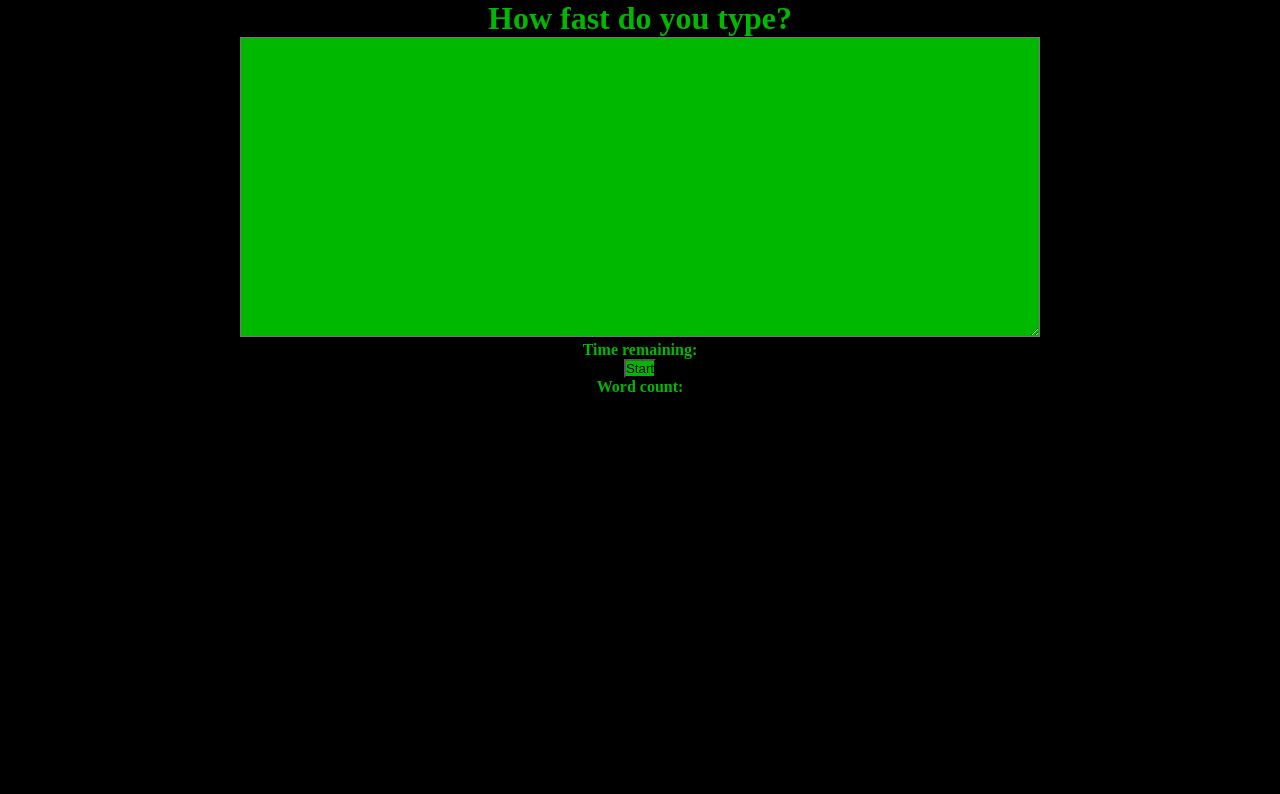
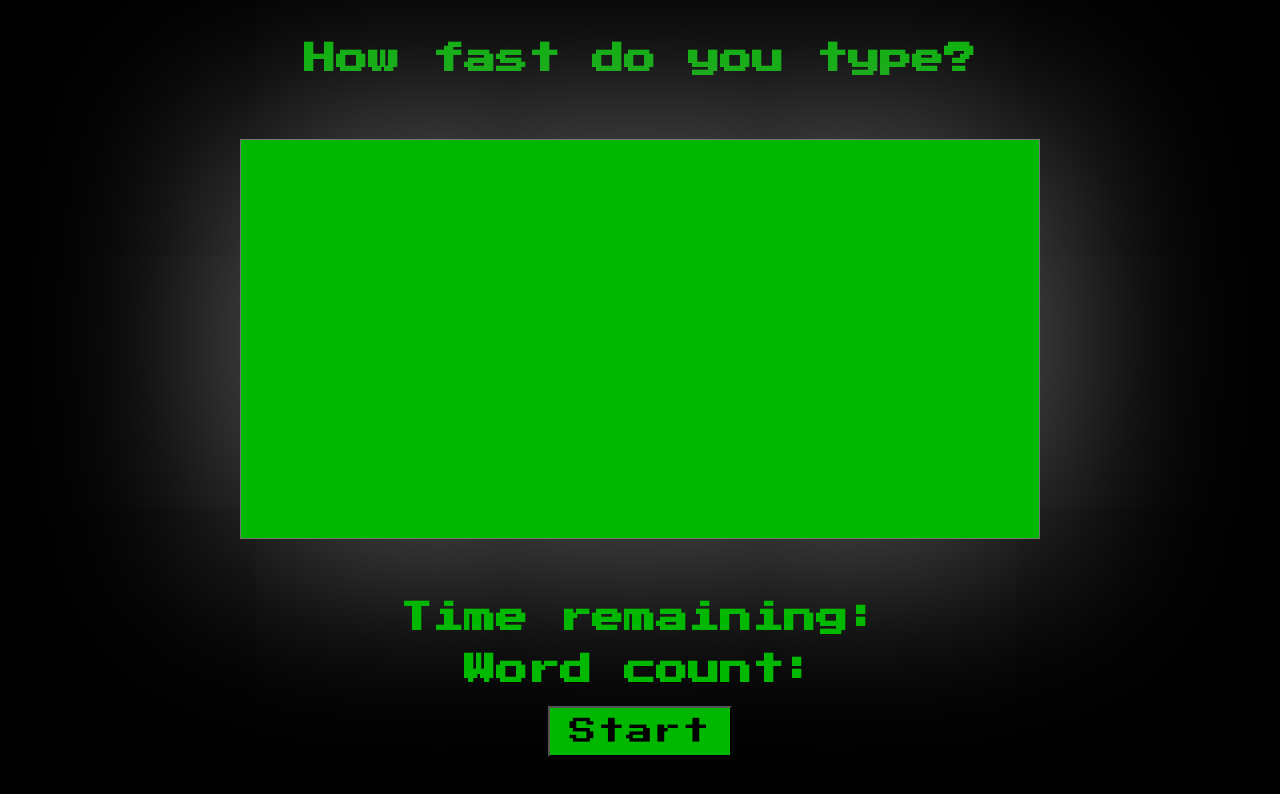
Before and after one commit to LucianiChristian/speedTypingGame, a React (Vite) app: page / in a window 1280 px wide. Shown: the top 794 px of the page. Built offline with nearby package versions, Linux system fonts and the light colour scheme.

Commit message:
Complete CSS

```diff
--- a/src/App.css
+++ b/src/App.css
@@ -1,3 +1,5 @@
+@import url('https://fonts.googleapis.com/css2?family=Press+Start+2P&display=swap');
+
 :root {
     --green: #00b800;
     --black: black;
@@ -13,7 +15,27 @@
     color: var(--green);
     background-color: var(--black);
 
+    font-family: "Press Start 2P";
+
     text-align: center;
+}
+
+.container {
+    height: 100vh;
+
+    display: flex;
+    flex-direction: column;
+    justify-content: space-evenly;
+    align-items: center;
+
+    gap: 20px;
+}
+
+.info {
+    display: flex;
+    flex-direction: column;
+    align-items: center;
+    gap: 20px;
 }
 
 textarea, button {
@@ -21,8 +43,45 @@
 }
 
 textarea {
+    font-family: inherit;
+    font-size: 1.2rem;
+
     width: 90%;
     max-width: 800px;
 
-    height: 300px;
+    height: 400px;
+
+    padding: 15px;
+    resize: none;
+    outline: none;
+
+    box-shadow: 0px 0px 200px grey;
+
+    transition: box-shadow 0.5s;
 }
+
+textarea:focus {
+    box-shadow: 0px 0px 200px green;
+}
+
+button {
+    font-family: inherit;
+    font-size: 1.7rem;
+    letter-spacing: 1px;
+
+    padding: 10px 20px;
+
+    transition: filter 0.2s;
+}
+
+button:hover {
+    filter: brightness(0.8);
+}
+
+button:active {
+    transform: scale(0.95);
+}
+
+h4 {
+    font-size: 2rem;
+}
--- a/src/App.jsx
+++ b/src/App.jsx
@@ -3,12 +3,14 @@
 
 export default function App() {
     return (
-        <div>
+        <div className="container">
             <h1>How fast do you type?</h1>
             <textarea />
-            <h4>Time remaining: </h4>
-            <button>Start</button>
-            <h4>Word count: </h4>
+            <section className="info">
+                <h4>Time remaining: </h4>
+                <h4>Word count: </h4>
+                <button>Start</button>
+            </section>
         </div>
     )
 }
```
